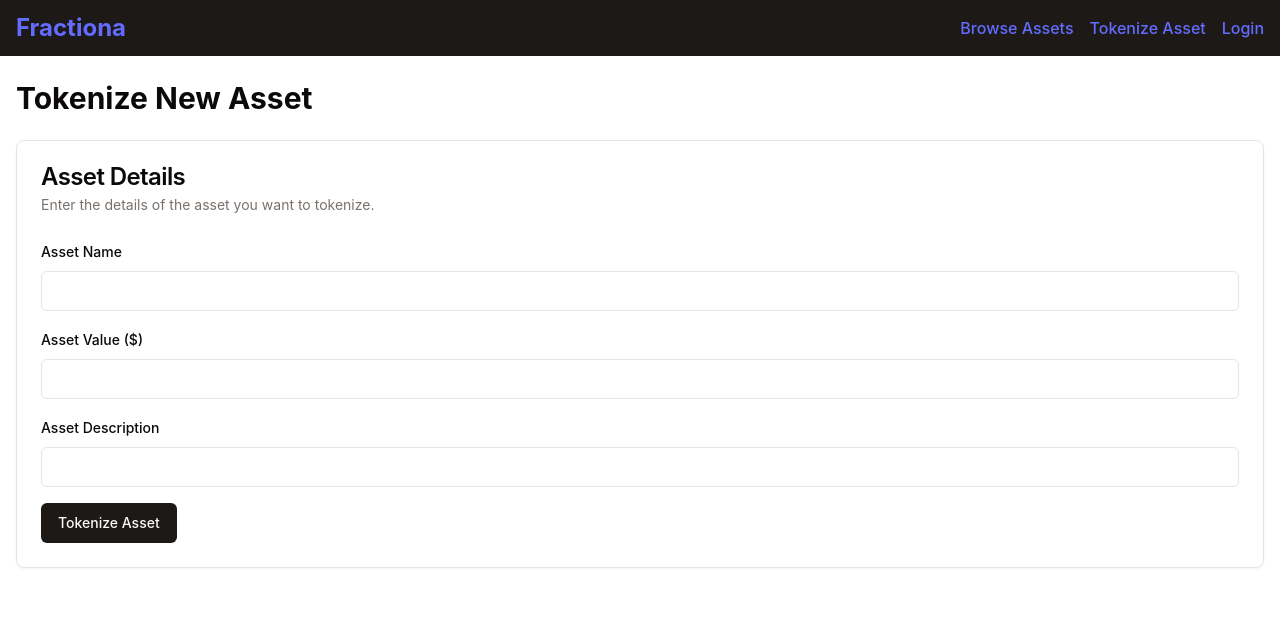
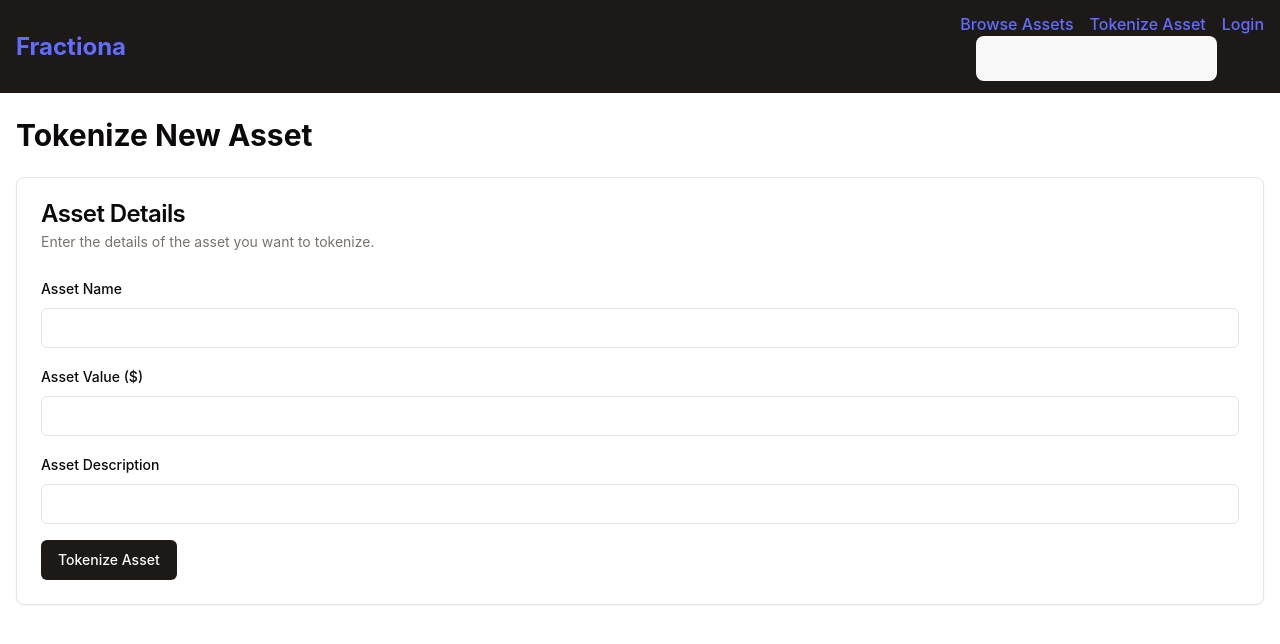
Before and after one commit to cernoalpha/TokenFrontEnd, a React (Vite) app: page /tokenize in a window 1280 px wide. Shown: the top 644 px of the page. Built offline with nearby package versions, Linux system fonts and the light colour scheme.

Commit message:
updates browser

```diff
--- a/package.json
+++ b/package.json
@@ -22,7 +22,8 @@
     "react-router-dom": "^6.26.2",
     "recharts": "^2.12.7",
     "tailwind-merge": "^2.5.3",
-    "tailwindcss-animate": "^1.0.7"
+    "tailwindcss-animate": "^1.0.7",
+    "web3": "^4.13.0"
   },
   "devDependencies": {
     "@eslint/js": "^9.11.1",
--- a/src/components/NavBar.tsx
+++ b/src/components/NavBar.tsx
@@ -1,4 +1,5 @@
 import { Link } from 'react-router-dom';
+import ConnectWallet from './WalletConnect';
 
 const Navbar = () => {
   return (
@@ -9,6 +10,7 @@ const Navbar = () => {
           <Link to="/browse" className="hover:underline">Browse Assets</Link>
           <Link to="/tokenize" className="hover:underline">Tokenize Asset</Link>
           <Link to="/login" className="hover:underline">Login</Link>
+          <ConnectWallet/>
         </div>
       </div>
     </nav>
--- /dev/null
+++ b/src/components/WalletConnect.tsx
@@ -0,0 +1,37 @@
+import  { useState } from "react";
+import Web3 from "web3";
+
+const ConnectWallet = () => {
+  const [account, setAccount] = useState<string | null>(null);
+
+  const connectWallet = async () => {
+    if (window.ethereum) {
+      const web3 = new Web3(window.ethereum);
+      try {
+        await window.ethereum.request({ method: "eth_requestAccounts" });
+        const accounts = await web3.eth.getAccounts();
+        console.log(accounts)
+        setAccount(accounts[0]);
+      } catch (err) {
+        console.error("User denied account access", err);
+      }
+    } else if (window.web3) {
+      const web3 = new Web3(window.web3.currentProvider);
+      const accounts = await web3.eth.getAccounts();
+      console.log(accounts)
+      setAccount(accounts[0]);
+    } else {
+      alert("MetaMask not installed. Please install MetaMask!");
+    }
+  };
+
+  return (
+    <div>
+      <button onClick={connectWallet}>
+        {account ? `Connected: ${account}` : "Connect MetaMask Wallet"}
+      </button>
+    </div>
+  );
+};
+
+export default ConnectWallet;
--- a/src/pages/AssetDetails.tsx
+++ b/src/pages/AssetDetails.tsx
@@ -3,14 +3,7 @@ import { Card, CardContent, CardDescription, CardHeader, CardTitle } from "@/com
 import { Button } from "@/components/ui/button";
 import { useAsset } from '@/services/assetService';
 
-interface Asset {
-  id: string;
-  name: string;
-  tokenId: string;
-  value: number;
-  owner: string;
-  description: string;
-}
+
 
 const AssetDetails: React.FC = () => {
   const { id } = useParams<{ id?: string }>();
@@ -35,7 +28,6 @@ const AssetDetails: React.FC = () => {
         </CardHeader>
         <CardContent>
           <p className="mb-2">Value: ${asset.value.toLocaleString()}</p>
-          <p className="mb-2">Owner: {asset.owner}</p>
           <p className="mb-4">Description: {asset.description}</p>
           <Button asChild>
             <Link to={`/${asset.id}/trade`}>Trade Asset</Link>
--- a/src/pages/BrowseAssets.tsx
+++ b/src/pages/BrowseAssets.tsx
@@ -4,21 +4,11 @@ import { Button } from "@/components/ui/button";
 import { useAssets } from '@/services/assetService';
 
 
-interface Asset {
-    id: string;
-    name: string;
-    tokenId: string;
-    value: number;
-    owner: string;
-  }
+interface AssetCardProps {
+  asset: Asset;
+}
 
-  interface AssetCardProps {
-    asset: Asset;
-  }
-
-
-
-  const AssetCard: React.FC<AssetCardProps> = ({ asset }) => (
+const AssetCard: React.FC<AssetCardProps> = ({ asset }) => (
   <Card>
     <CardHeader>
       <CardTitle>{asset.name}</CardTitle>
@@ -26,7 +16,18 @@ interface Asset {
     </CardHeader>
     <CardContent>
       <p>Value: ${asset.value.toLocaleString()}</p>
-      <p>Owner: {asset.owner}</p>
+      {/* <p>Owner: {asset.owner}</p> */}
+      <p>Description: {asset.description || "No description available"}</p>
+      <p>Price per Share: ${asset.pricePerShare?.toFixed(2) || "N/A"}</p>
+      <p>Total Shares: {asset.totalShares || "N/A"}</p>
+      {asset.images && asset.images.length > 0 && (
+        <div>
+          <p>Images:</p>
+          {asset.images.map((image, idx) => (
+            <img key={idx} src={image} alt={`${asset.name} image ${idx + 1}`} width="100" />
+          ))}
+        </div>
+      )}
     </CardContent>
     <CardFooter>
       <Button asChild>
@@ -35,6 +36,7 @@ interface Asset {
     </CardFooter>
   </Card>
 );
+
 
 const BrowseAssets = () => {
   const assets = useAssets();
--- a/src/pages/TokenizeAsset.tsx
+++ b/src/pages/TokenizeAsset.tsx
@@ -12,14 +12,15 @@ const TokenizeAsset: React.FC = () => {
   const [assetDescription, setAssetDescription] = useState<string>('');
   const navigate = useNavigate();
 
-  const handleSubmit = (e: FormEvent) => {
+  const handleSubmit = async (e: FormEvent) => {
+
     e.preventDefault();
-    const newAsset = tokenizeAsset({
-      name: assetName,
-      value: parseFloat(assetValue),
-      description: assetDescription
-    });
-    navigate(`/asset/${newAsset.id}`);
+    // const newAsset = tokenizeAsset({
+    //   name: assetName,
+    //   value: parseFloat(assetValue),
+    //   description: assetDescription
+    // });
+    // navigate(`/asset/${(await newAsset).id}`);
   };
 
   return (
--- a/src/services/assetService.ts
+++ b/src/services/assetService.ts
@@ -1,13 +1,5 @@
 import { useState, useEffect } from 'react';
 
-interface Asset {
-  id: string;
-  name: string;
-  tokenId: string;
-  value: number;
-  owner: string;
-  description: string;
-}
 
 export const useAssets = (): Asset[] => {
   const [allAssets, setAllAssets] = useState<Asset[]>([]);
@@ -17,7 +9,18 @@ export const useAssets = (): Asset[] => {
       try {
         const response = await fetch('http://localhost:8979/api/assets');
         const data = await response.json();
-        setAllAssets(data);
+
+        // Ensure default values for missing fields
+        const processedAssets = data.map((asset: any) => ({
+          ...asset,
+          ownershipDocument: asset.ownershipDocument || '',
+          images: asset.images || [],
+          totalShares: asset.totalShares || 100,
+          pricePerShare: asset.pricePerShare || asset.value / 100,
+          priceHistory: asset.priceHistory || [],
+        }));
+
+        setAllAssets(processedAssets);
       } catch (error) {
         console.error('Error fetching assets:', error);
       }
@@ -28,6 +31,7 @@ export const useAssets = (): Asset[] => {
 
   return allAssets;
 };
+
 
 export const useAsset = (id: string): Asset | null => {
   const [asset, setAsset] = useState<Asset | null>(null);
```
Also changed, not shown: src/types/global.d.ts (added, +32 -0 lines), 1 other file (tests, documents, lock files or other folders).
